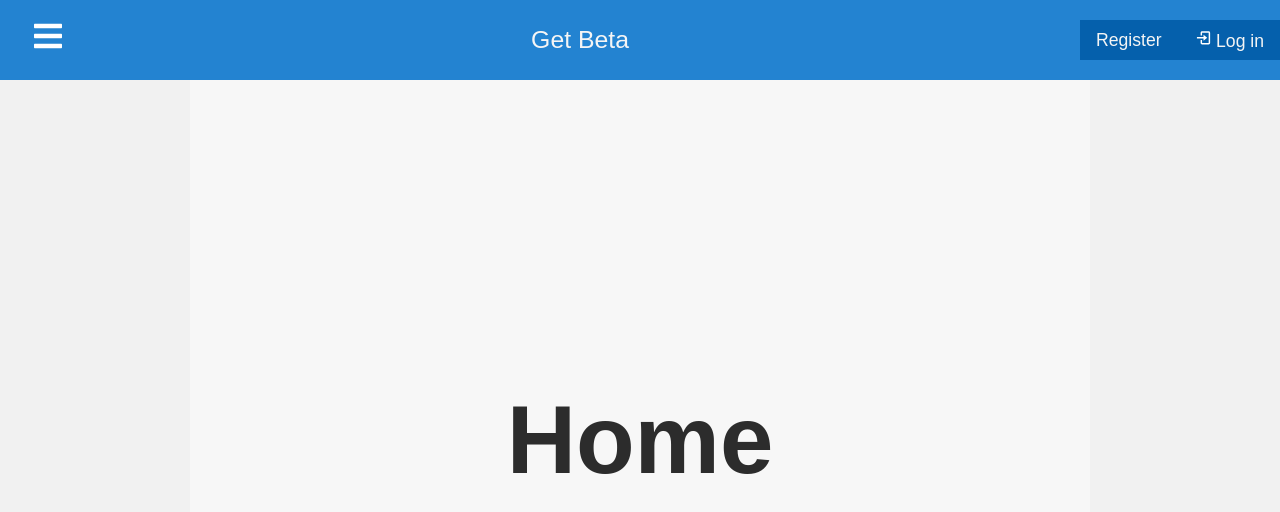
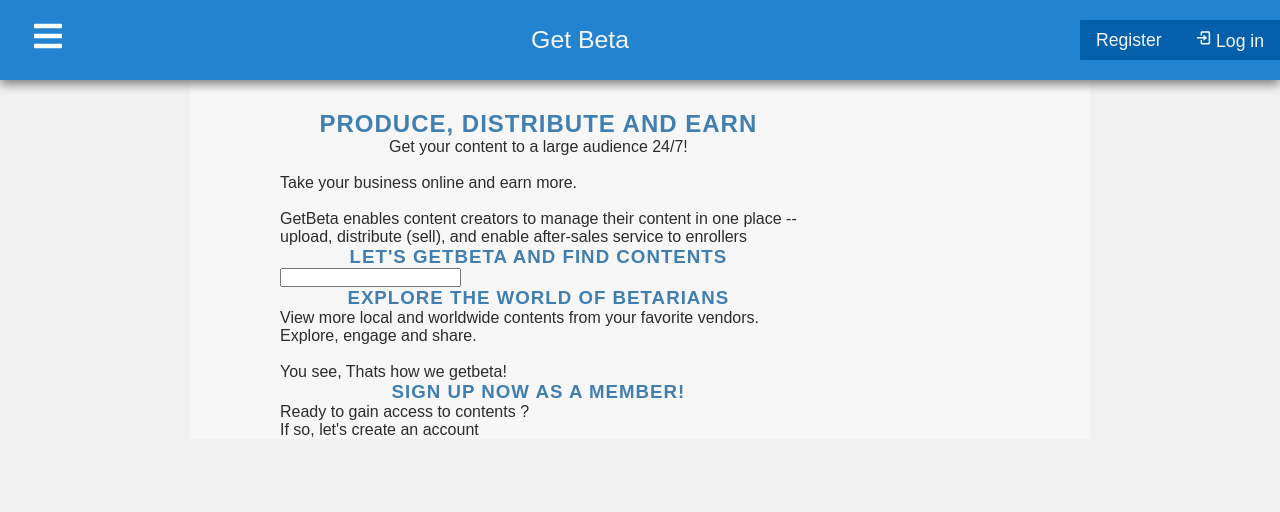
Before and after one commit to Saint-Prince/get-beta, a React (Create React App) app: page / in a window 1280 px wide. Shown: the top 512 px of the page. Built offline with nearby package versions, Linux system fonts and the light colour scheme; no server answers.

Commit message:
Started marking up homepage and made navbar position fixed

```diff
--- a/src/App.css
+++ b/src/App.css
@@ -10,6 +10,7 @@
 }
 .container {
   margin: 0 auto;
+  padding-top: 80px;
   background: #ffffff6b;
   max-width: 900px;
 }
@@ -38,3 +39,25 @@
   color: #fff;
   border: none;
 }
+.post {
+  margin: auto;
+  width: 80%;
+  padding-top: 30px;
+  display: flex;
+  flex-wrap: wrap;
+  justify-content: space-between;
+  align-items: center;
+}
+.img-container {
+  width: 40%;
+}
+.img-container img {
+  width: 100%;
+  max-height: 300px;
+  cursor: pointer;
+  transition: transform 0.2s;
+}
+.img-container img:hover {
+  transform: translateY(-10px);
+  box-shadow: -10px 10px 0px #4ca5ee;
+}
--- a/src/components/contents/contents.css
+++ b/src/components/contents/contents.css
@@ -15,7 +15,7 @@
 }
 .services {
     display: flex;
-    color: #000000c2;
+    color: #333333eb;
     align-items: center;
     flex-wrap: wrap;
 }
@@ -25,7 +25,7 @@
     flex: 1;
     margin: 20px;
     padding: 20px;
-    border: 2px solid black;
+    border: 2px solid #333333eb;
     border-radius: 4px;
     transition: all .3s ease;
 }
@@ -80,11 +80,11 @@
 }
 .content a {
     margin: 22px 0;
-    background: #000000eb;
+    background: #333333eb;
     color: white;
     text-decoration: none;
     text-transform: uppercase;
-    border: 1px solid black;
+    border: 1px solid #333333eb;
     padding: 15px 0;
     border-radius: 25px;
     transition: .3s ease;
--- a/src/components/layout/Navbar.css
+++ b/src/components/layout/Navbar.css
@@ -1,9 +1,12 @@
 .navbar {
     background-color: #2383d1;
+    position: fixed;
+    width: 100%;
     height: 80px;
     display: flex;
     justify-content: space-between;
     align-items: center;
+    box-shadow: 0 4px 10px 0 rgba(0, 0, 0, 0.5)
 }
 .menu-bars {
     margin-left: 2rem;
--- a/src/pages/Home.js
+++ b/src/pages/Home.js
@@ -1,9 +1,40 @@
 import React from "react"
 
 function Home () {
+
+    let headerStyles= {
+        textAlign: "center",
+        textTransform: "uppercase",
+        color: "#417fb1",
+        letterSpacing: "1px"
+    }
     return (
-        <div className="home">
-            <h1>Home</h1>
+        <div className="post">
+            <div>
+                <h2 style={headerStyles}
+                > Produce, Distribute and earn </h2>
+                <p align="center"> Get your content to a large audience 24/7! </p>
+                <br/>
+                <p>
+                    Take your business online and earn more. <br/> <br/>
+                    GetBeta enables content creators to manage their content in one place -- <br/>
+                    upload, distribute (sell), and enable after-sales service to enrollers
+                </p>
+                <h3 style={headerStyles}> Let's getbeta and find contents</h3>
+                <input type="search" />
+
+                <h3 style={headerStyles}> Explore the world of betarians </h3>
+                <p>
+                    View more local and worldwide contents from your favorite vendors. <br/>
+                    Explore, engage and share. <br/> <br/>
+                    You see, Thats how we getbeta!
+                </p>
+                <h3 style={headerStyles}> Sign up now as a member!</h3>
+                <p>
+                    Ready to gain access to contents ? <br/>
+                    If so, let's create an account
+                </p>
+            </div>
         </div>
     )
 }
```
